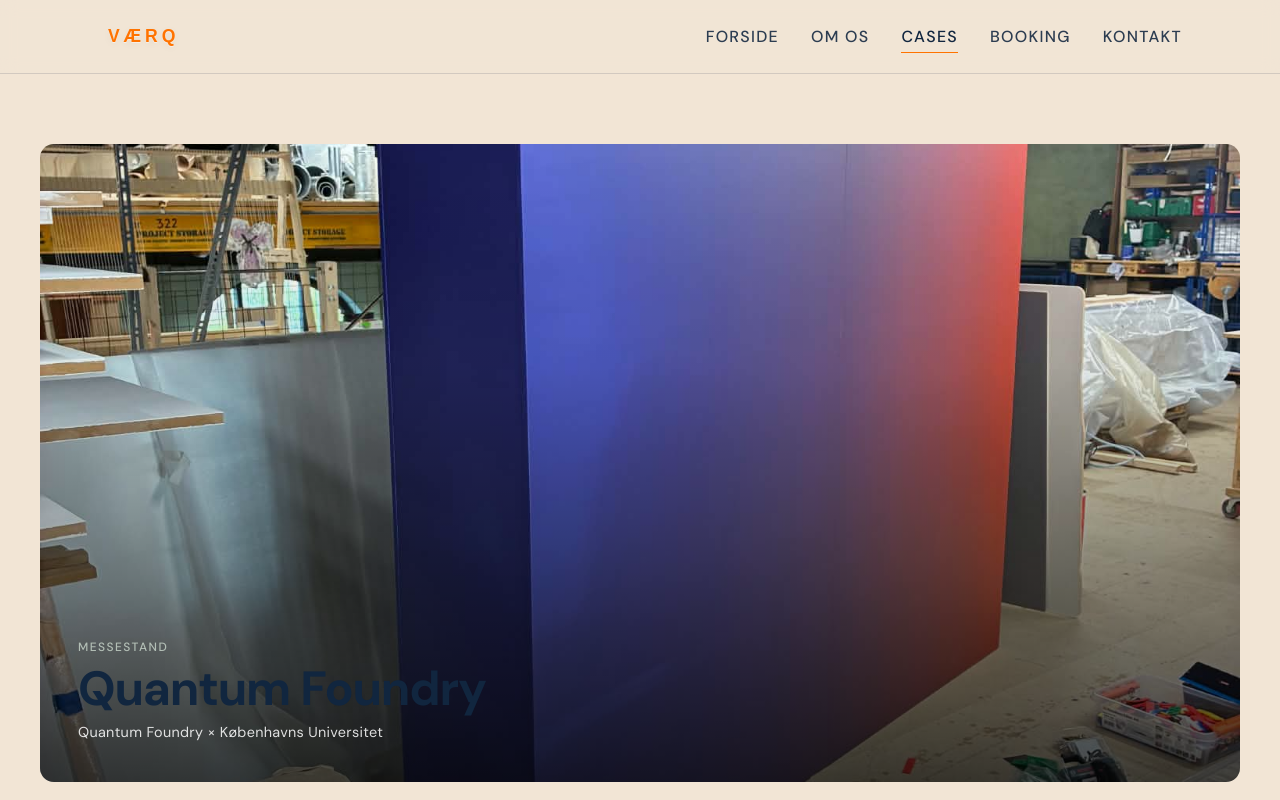
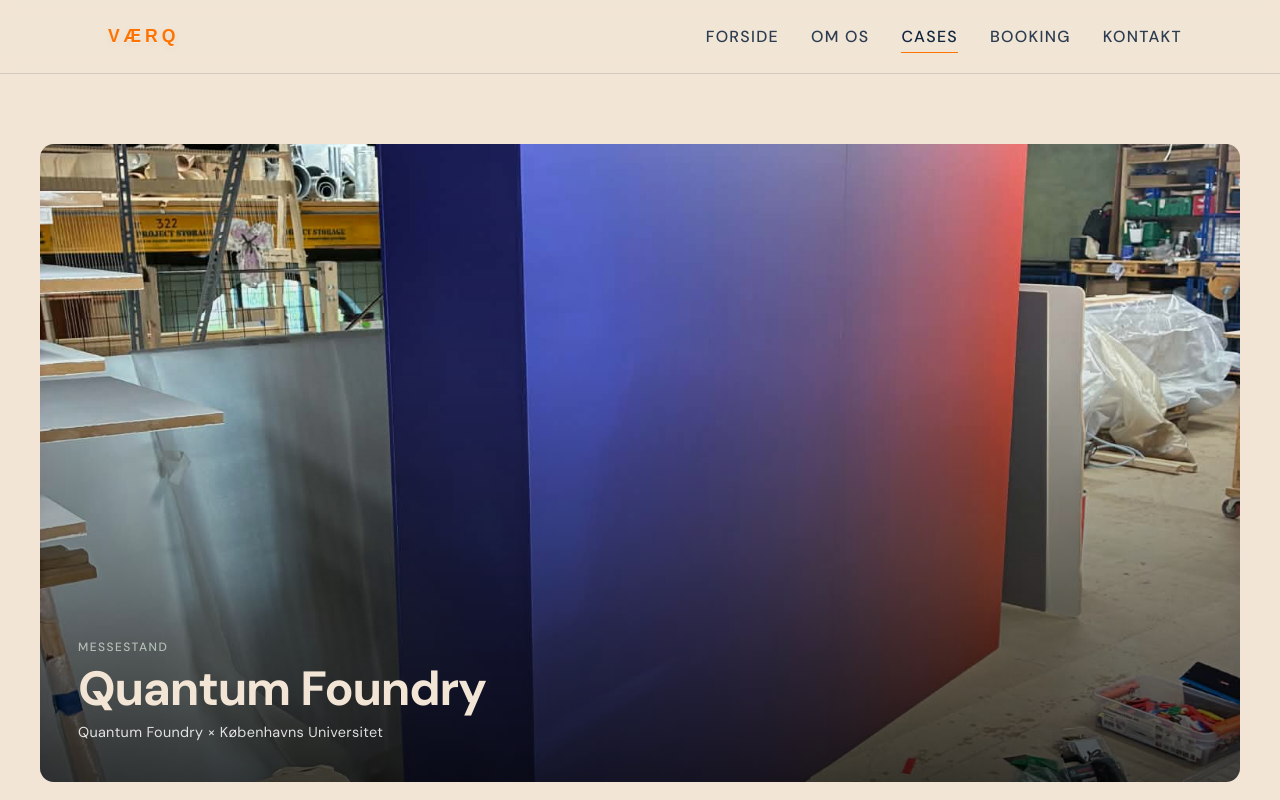
Before and after one commit to Qlaramedbindestreg/v-rq, a React (Vite) app: page /projekter in a window 1280 px wide. Shown: the top 800 px of the page. Built offline with nearby package versions, Linux system fonts and the light colour scheme; a web font is replaced by a local one.

Commit message:
case title color

```diff
--- a/src/views/projekter/projekter.scss
+++ b/src/views/projekter/projekter.scss
@@ -114,7 +114,7 @@
 
 .case__title {
   margin: 0;
-  color: $light-color;
+ color: #F2E5D5;
   font-size: clamp(1.8rem, 4vw, 3rem);
   line-height: 1.08;
   font-weight: 600;
```
